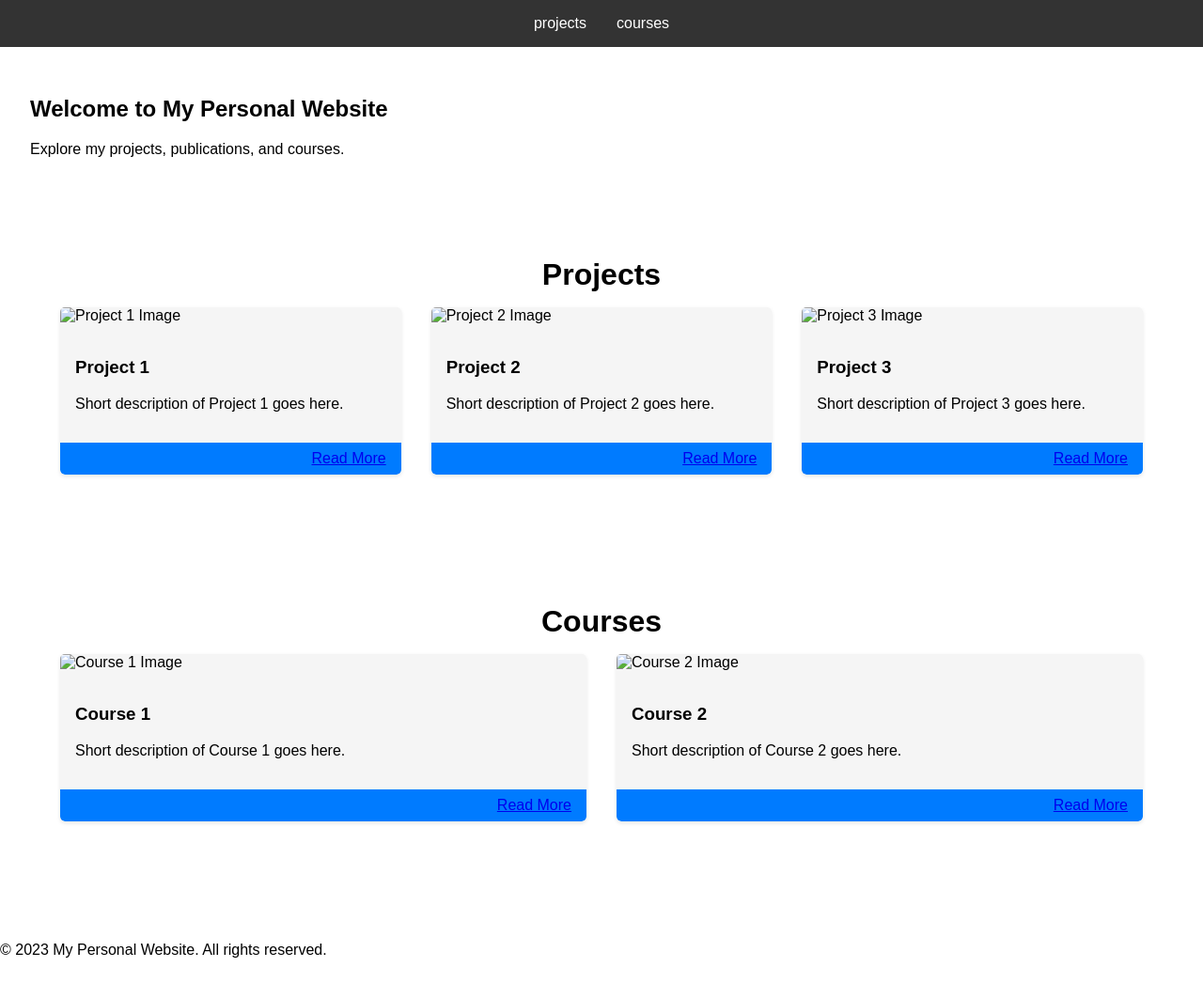
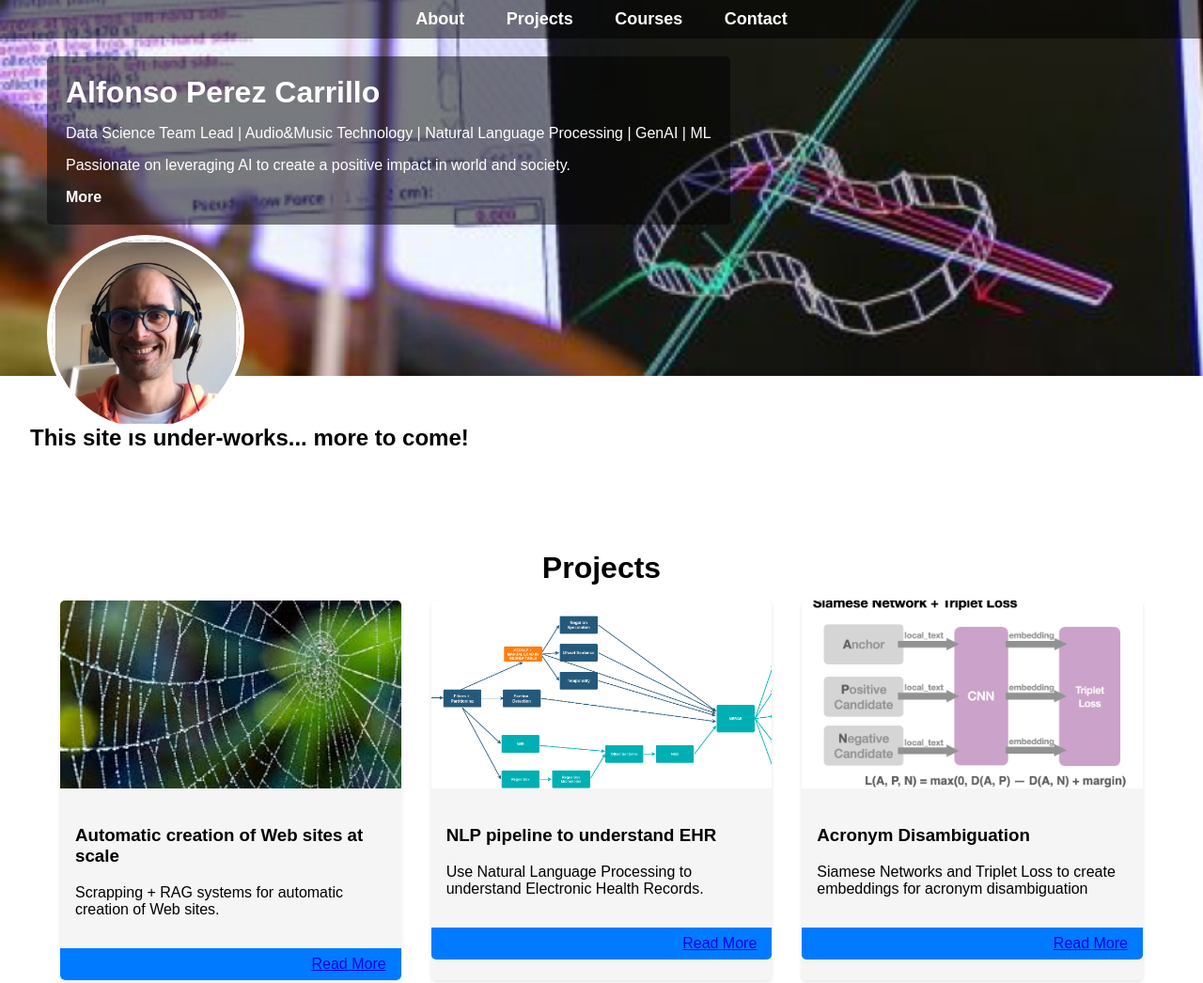
Before and after one commit to aPerezCarrillo/aPerezCarrillo.github.io, a plain HTML site: page index.html in a window 1280 px wide. Shown: the top 1046 px of the page at 94% size. Drawn offline with Linux system fonts and the light colour scheme.

Commit message:
Added about, some projects and courses to index.html

```diff
--- a/index.html
+++ b/index.html
@@ -5,22 +5,30 @@
     <link rel="stylesheet" href="styles/style_full.css">
 </head>
 <body>
-    <header>
+    <header style="background-image: url('header-background.png');">
         <nav>
-            <ul>
+            <a href="about.html">About</a>
 
-                <li><a href="#">projects</a></li>
 
-                <li><a href="#">courses</a></li>
+                <a href="#">Projects</a>
 
-            </ul>
+                <a href="#">Courses</a>
+
+            <a href="contact.html">Contact</a>
         </nav>
+        <div class="profile-picture">
+            <img src="profile-picture.png" alt="Profile Picture">
+        </div>
+        <div class="profile-info">
+            <h1>Alfonso Perez Carrillo</h1>
+            <p>Data Science Team Lead | Audio&Music Technology | Natural Language Processing | GenAI | ML <p> Passionate on leveraging AI to create a positive impact in world and society.</p>
+            <a href="about.html">More</a>
+        </div>
     </header>
 
     <main>
         <section class="hero">
-            <h1>Welcome to My Personal Website</h1>
-            <p>Explore my projects, publications, and courses.</p>
+            <h1>This site is under-works... more to come! </h1>
         </section>
 
 
@@ -28,42 +36,62 @@
     <h2 class="module-title">Projects</h2>
     <div class="module-grid">
 
-        <div class="projects-item module-item">
-            <div class="projects-image module-image">
-                <img src="project1-image.jpg" alt="Project 1 Image">
+        <div class="Projects-item module-item">
+            <div class="Projects-image module-image">
+                <img src="spider_web.jpg" alt="Automatic creation of Web sites at scale Image">
             </div>
-            <div class="projects-info module-info">
-                <h3>Project 1</h3>
-                <p>Short description of Project 1 goes here.</p>
+            <div class="Projects-info module-info">
+                <h3>Automatic creation of Web sites at scale</h3>
+                <p>Scrapping + RAG systems for automatic creation of Web sites.</p>
             </div>
-            <div class="projects-link module-link">
-                <a href="project 1-page.html">Read More</a>
+            <div class="Projects-link module-link">
+                <a href="automatic creation of web sites at scale-page.html">Read More</a>
             </div>
         </div>
 
-        <div class="projects-item module-item">
-            <div class="projects-image module-image">
-                <img src="project2-image.jpg" alt="Project 2 Image">
+        <div class="Projects-item module-item">
+            <div class="Projects-image module-image">
+                <img src="savana-NLPpipeline-image.png" alt="NLP pipeline to understand EHR Image">
             </div>
-            <div class="projects-info module-info">
-                <h3>Project 2</h3>
-                <p>Short description of Project 2 goes here.</p>
+            <div class="Projects-info module-info">
+                <h3>NLP pipeline to understand EHR</h3>
+                <p>Use Natural Language Processing to understand Electronic Health Records.
+ <!-- ul>
+  <li>EHR annotation - labelstud.io</li>
+  <li>Build and train models from scratch - Convolutional Neural Networks</li>
+  <li>NER, NEL, Acronym Dissambiguation, Section Detection, Temporality, ...</li>
+</ul -->
+</p>
             </div>
-            <div class="projects-link module-link">
-                <a href="project 2-page.html">Read More</a>
+            <div class="Projects-link module-link">
+                <a href="nlp pipeline to understand ehr-page.html">Read More</a>
             </div>
         </div>
 
-        <div class="projects-item module-item">
-            <div class="projects-image module-image">
-                <img src="project3-image.jpg" alt="Project 3 Image">
+        <div class="Projects-item module-item">
+            <div class="Projects-image module-image">
+                <img src="acronym-dissambiguation.png" alt="Acronym Disambiguation Image">
             </div>
-            <div class="projects-info module-info">
-                <h3>Project 3</h3>
-                <p>Short description of Project 3 goes here.</p>
+            <div class="Projects-info module-info">
+                <h3>Acronym Disambiguation</h3>
+                <p>Siamese Networks and Triplet Loss to create embeddings for acronym disambiguation</p>
             </div>
-            <div class="projects-link module-link">
-                <a href="project 3-page.html">Read More</a>
+            <div class="Projects-link module-link">
+                <a href="acronym disambiguation-page.html">Read More</a>
+            </div>
+        </div>
+
+        <div class="Projects-item module-item">
+            <div class="Projects-image module-image">
+                <img src="yaani_search_engine.jpg" alt="Search Engine for Turkey Image">
+            </div>
+            <div class="Projects-info module-info">
+                <h3>Search Engine for Turkey</h3>
+                <p>Learning-to-Rank algorithms, feature selection, spell correction, ...
+</p>
+            </div>
+            <div class="Projects-link module-link">
+                <a href="search engine for turkey-page.html">Read More</a>
             </div>
         </div>
 
@@ -75,29 +103,43 @@
     <h2 class="module-title">Courses</h2>
     <div class="module-grid">
 
-        <div class="courses-item module-item">
-            <div class="courses-image module-image">
-                <img src="course1-image.jpg" alt="Course 1 Image">
+        <div class="Courses-item module-item">
+            <div class="Courses-image module-image">
+                <img src="perceptual_encoder.png" alt="Perceptual Audio Coding @UPF Image">
             </div>
-            <div class="courses-info module-info">
-                <h3>Course 1</h3>
-                <p>Short description of Course 1 goes here.</p>
+            <div class="Courses-info module-info">
+                <h3>Perceptual Audio Coding @UPF</h3>
+                <p><a href=https://vimeo.com/showcase/7593962> Digital Audio Coding. From sampling to perceptual mp3.</>
+</p>
             </div>
-            <div class="courses-link module-link">
-                <a href="course 1-page.html">Read More</a>
+            <div class="Courses-link module-link">
+                <a href="perceptual audio coding @upf-page.html">Read More</a>
             </div>
         </div>
 
-        <div class="courses-item module-item">
-            <div class="courses-image module-image">
-                <img src="course2-image.jpg" alt="Course 2 Image">
+        <div class="Courses-item module-item">
+            <div class="Courses-image module-image">
+                <img src="relational_database.jpg" alt="Databases @UPF Image">
             </div>
-            <div class="courses-info module-info">
-                <h3>Course 2</h3>
-                <p>Short description of Course 2 goes here.</p>
+            <div class="Courses-info module-info">
+                <h3>Databases @UPF</h3>
+                <p>Relational Databases theory, design, normalization</p>
             </div>
-            <div class="courses-link module-link">
-                <a href="course 2-page.html">Read More</a>
+            <div class="Courses-link module-link">
+                <a href="databases @upf-page.html">Read More</a>
+            </div>
+        </div>
+
+        <div class="Courses-item module-item">
+            <div class="Courses-image module-image">
+                <img src="Object-Oriented-Programming-in-Java.jpg" alt="Java Programming @UPF Image">
+            </div>
+            <div class="Courses-info module-info">
+                <h3>Java Programming @UPF</h3>
+                <p>Object Oriented Fundamentals with Java</p>
+            </div>
+            <div class="Courses-link module-link">
+                <a href="java programming @upf-page.html">Read More</a>
             </div>
         </div>
 
--- a/styles/style_full.css
+++ b/styles/style_full.css
@@ -5,27 +5,94 @@ body {
   padding: 0;
 }
 
+        /* Header Styles */
         header {
-  background-color: #333;
-  color: #fff;
-  padding: 1rem;
+            position: relative;
+            height: 400px;
+            background-size: cover;
+            background-position: center;
         }
 
-nav ul {
-  list-style-type: none;
-  display: flex;
-  justify-content: center;
-  margin: 0;
-  padding: 0;
+        .profile-picture {
+            position: absolute;
+            top: 250px;
+            left: 50px;
+            width: 200px;
+            height: 200px;
+            border-radius: 50%;
+            overflow: hidden;
+            border: 5px solid white;
         }
 
-nav li {
-  margin: 0 1rem;
+        .profile-picture img {
+            width: 100%;
+            height: 100%;
+            object-fit: cover;
+        }
+
+        .profile-info {
+            position: absolute;
+            top: 60px;
+            left: 50px;
+            color: white;
+            background-color: rgba(0, 0, 0, 0.5);
+            padding: 20px;
+            border-radius: 5px;
+        }
+
+        .profile-info h1 {
+            margin: 0;
+            font-size: 32px;
+        }
+
+        .profile-info a {
+            color: white;
+            text-decoration: none;
+            font-weight: bold;
+        }
+
+        /* About Widget Styles */
+        .about-widget {
+            background-color: rgba(0, 0, 0, 0.5);
+            color: white;
+            padding: 40px 50px;
+            text-align: center;
+        }
+
+        .about-widget p {
+            margin: 0;
+            font-size: 18px;
+            line-height: 1.5;
+            max-width: 800px;
+            display: inline-block;
+        }
+
+        /* Main Content Styles */
+        main {
+            padding: 80px 50px;
+        }
+
+        /* Navigation Menu Styles */
+        nav {
+            position: absolute;
+            top: 0px;
+            left: 0;
+            width: 100%;
+            background-color: rgba(0, 0, 0, 0.5);
+            padding: 10px 0;
+            text-align: center;
         }
 
         nav a {
-  color: #fff;
+            color: white;
             text-decoration: none;
+            margin: 0 20px;
+            font-size: 18px;
+            font-weight: bold;
+        }
+
+        nav a:hover {
+            color: #ccc;
         }
 
 main {
```
Also changed, not shown: about.html (added, +124 -0 lines), contact.html (added, +97 -0 lines), Object-Oriented-Programming-in-Java.jpg (added), acronym-dissambiguation.png (added), header-background.png (added), perceptual_encoder.png (added), perceptual_encoder_big.png (added), profile-picture.png (added), project1-image.jpg (added), project3-image.jpg (added), project4-image.jpg (added), relational_database.jpg (added), savana-NLPpipeline-image.png (added), spider_web.jpg (added), 1 more files. Lines whose indentation alone changed are shown as unchanged.
